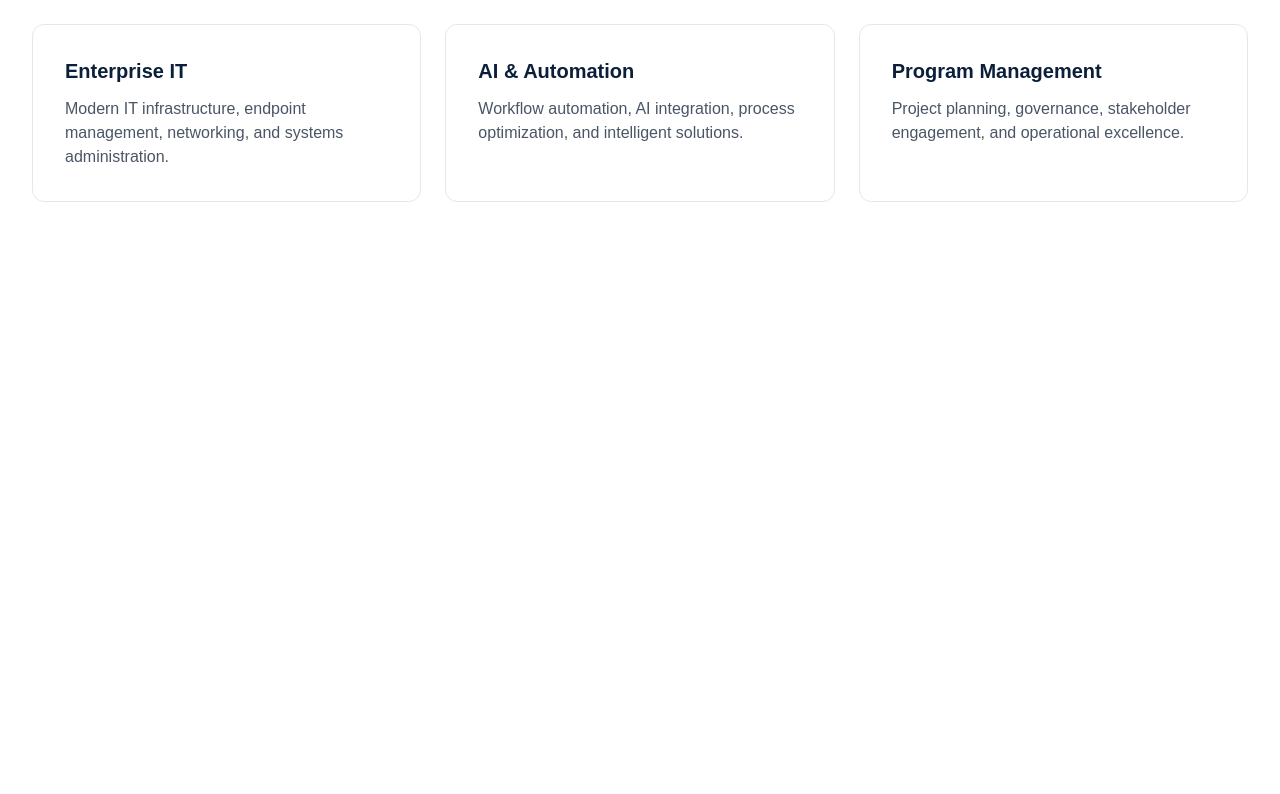
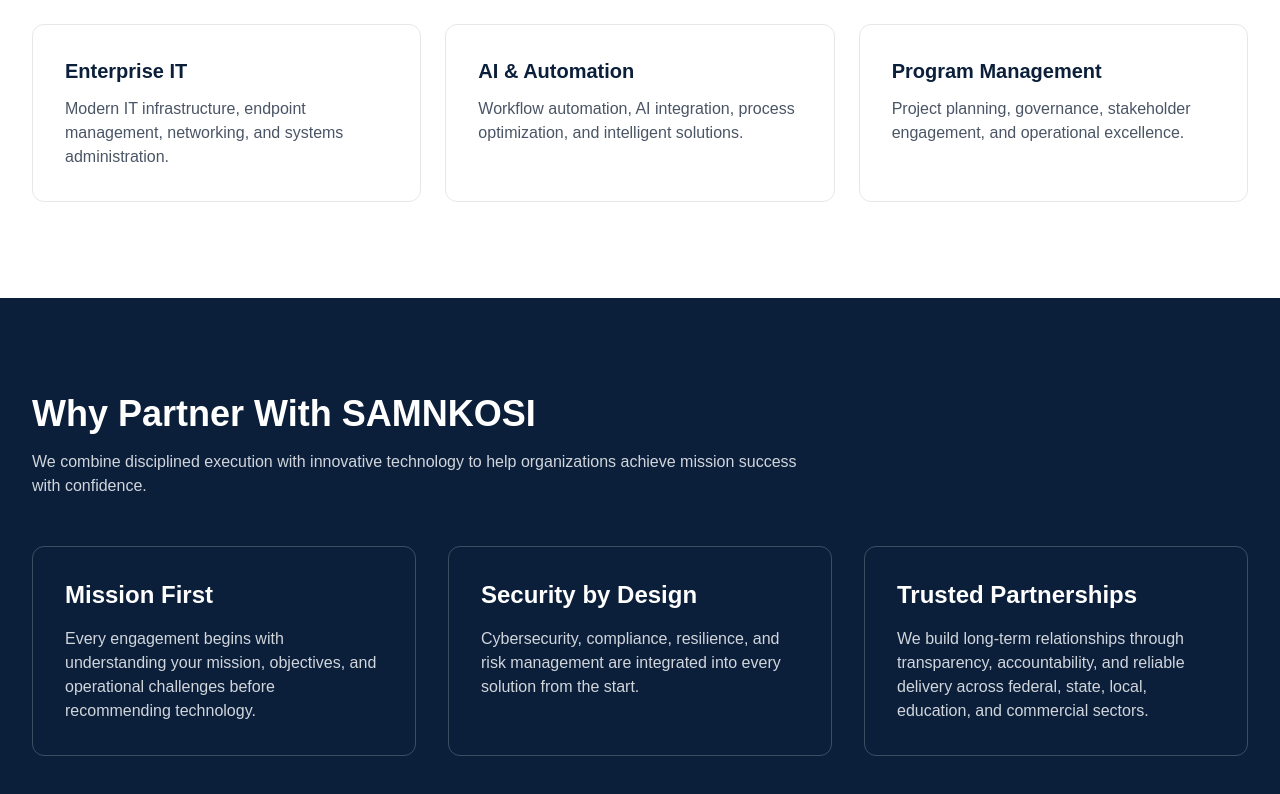
Before and after one commit to SiphoMkwa/samnkosi-website, a Next.js app: page / in a window 1280 px wide. Shown: the part 1801-2595 px from the top of the page. Before the commit the page ends 2099 px from the top, so only its background shows below. Built offline with nearby package versions, Linux system fonts and the light colour scheme.

Commit message:
Add Why Partner With SAMNKOSI section

```diff
--- a/app/page.tsx
+++ b/app/page.tsx
@@ -2,6 +2,7 @@
 import Hero from "@/components/sections/Hero";
 import WhoWeServe from "@/components/sections/WhoWeServe";
 import Capabilities from "@/components/sections/Capabilities";
+import WhySamnkosi from "@/components/sections/WhySamnkosi";
 
 export default function Home() {
   return (
@@ -10,6 +11,7 @@
       <Hero />
       <WhoWeServe />
       <Capabilities />
+      <WhySamnkosi />
     </>
   );
 }
--- /dev/null
+++ b/components/sections/WhySamnkosi.tsx
@@ -0,0 +1,47 @@
+import Container from "@/components/layout/Container";
+
+const pillars = [
+  {
+    title: "Mission First",
+    description:
+      "Every engagement begins with understanding your mission, objectives, and operational challenges before recommending technology.",
+  },
+  {
+    title: "Security by Design",
+    description:
+      "Cybersecurity, compliance, resilience, and risk management are integrated into every solution from the start.",
+  },
+  {
+    title: "Trusted Partnerships",
+    description:
+      "We build long-term relationships through transparency, accountability, and reliable delivery across federal, state, local, education, and commercial sectors.",
+  },
+];
+
+export default function WhySamnkosi() {
+  return (
+    <section className="bg-[var(--navy)] py-24 text-white">
+      <Container>
+        <h2 className="text-4xl font-bold">Why Partner With SAMNKOSI</h2>
+
+        <p className="mt-4 max-w-3xl text-gray-300">
+          We combine disciplined execution with innovative technology to help
+          organizations achieve mission success with confidence.
+        </p>
+
+        <div className="mt-12 grid gap-8 md:grid-cols-3">
+          {pillars.map((pillar) => (
+            <div
+              key={pillar.title}
+              className="rounded-xl border border-white/20 p-8"
+            >
+              <h3 className="text-2xl font-semibold">{pillar.title}</h3>
+
+              <p className="mt-4 text-gray-300">{pillar.description}</p>
+            </div>
+          ))}
+        </div>
+      </Container>
+    </section>
+  );
+}
```
